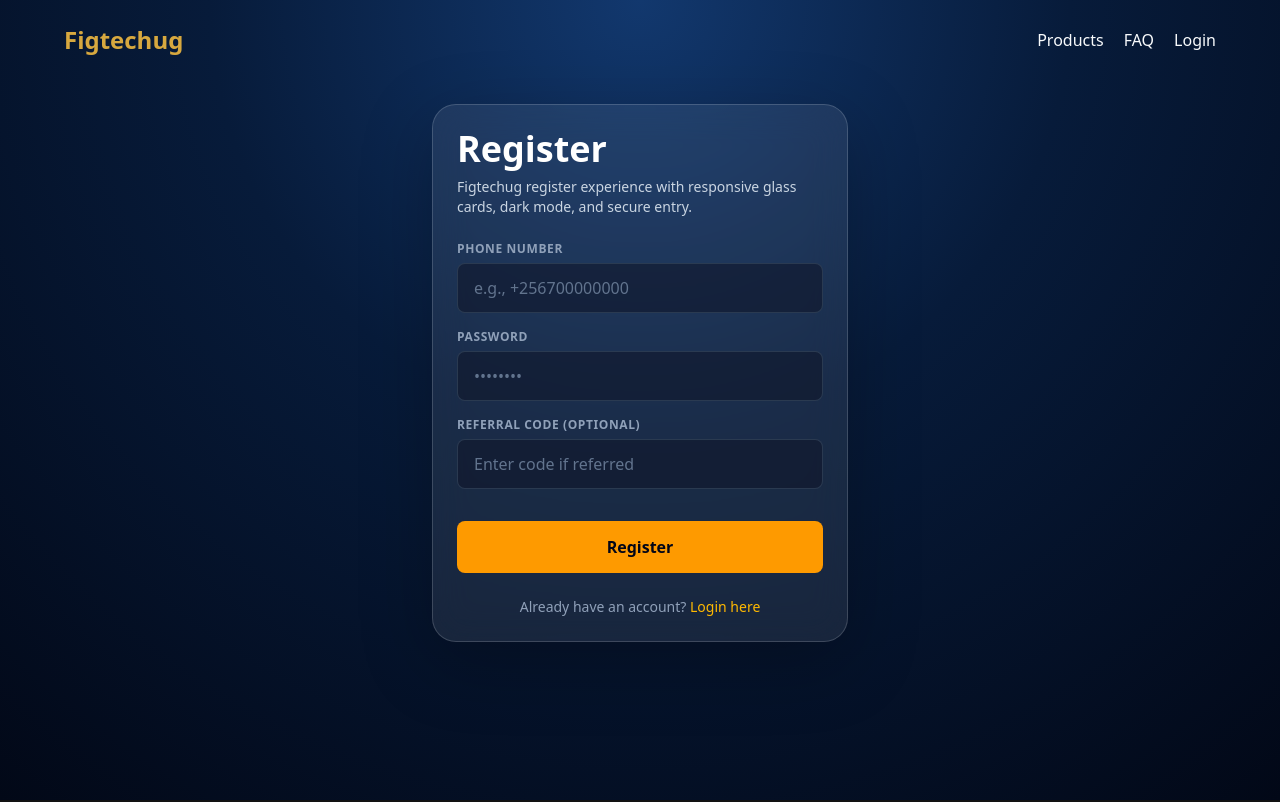
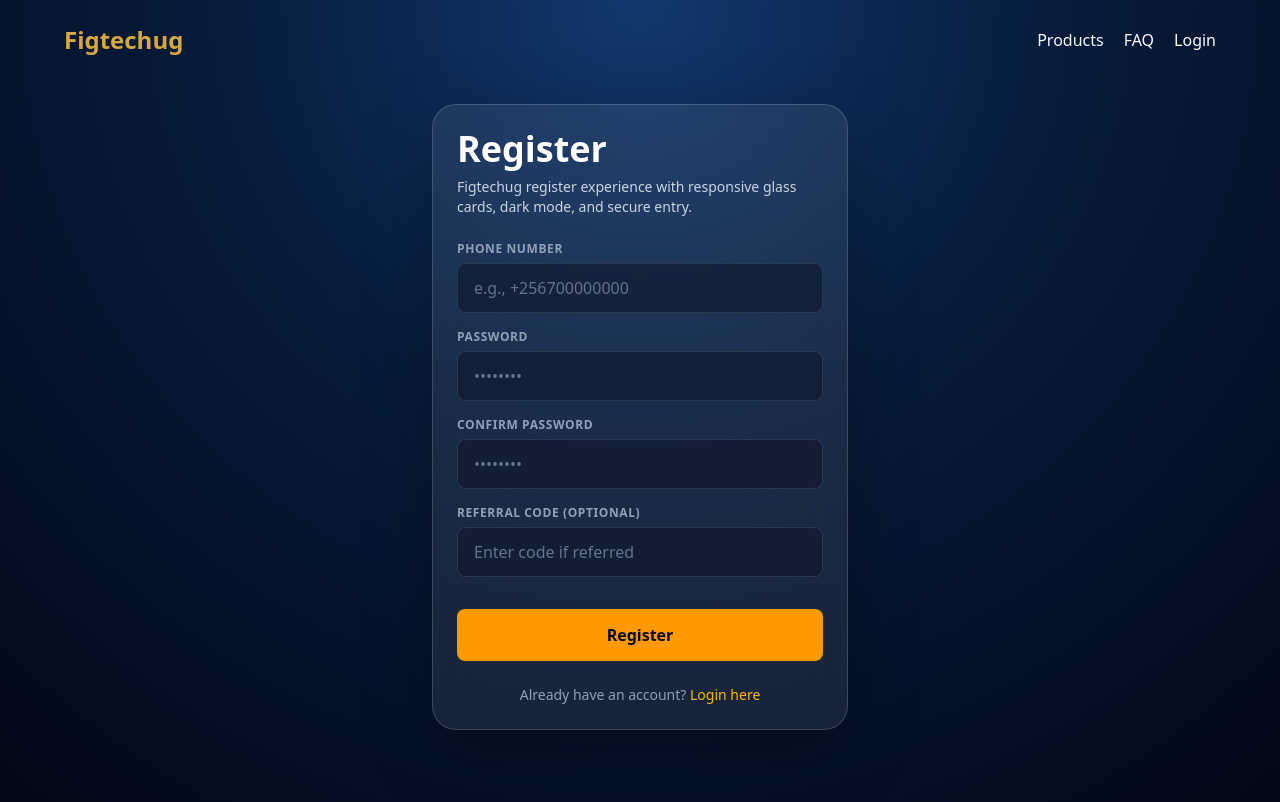
Before and after one commit to kakooza-cyber/Figtechug, a Next.js app: page /register in a window 1280 px wide. Built offline with nearby package versions, Linux system fonts and the light colour scheme.

Commit message:
Add confirm password and referral code fields

```diff
--- a/src/app/register/page.tsx
+++ b/src/app/register/page.tsx
@@ -1,3 +1,4 @@
+
 'use client';
 
 import { useState } from 'react';
@@ -8,33 +9,46 @@ export default function Page() {
   const router = useRouter();
   const [phone, setPhone] = useState('');
   const [password, setPassword] = useState('');
-  const [referredByCode, setReferredByCode] = useState('');
+  const [confirmPassword, setConfirmPassword] = useState('');
+  const [referralCode, setReferralCode] = useState('');
   const [error, setError] = useState('');
   const [loading, setLoading] = useState(false);
 
   const handleSubmit = async (e: React.FormEvent) => {
     e.preventDefault();
     setError('');
+
+    if (password !== confirmPassword) {
+      setError('Passwords do not match');
+      return;
+    }
+
     setLoading(true);
 
     try {
-      const res = await fetch('/api/register', {
+      // Pointing to your exact backend endpoint
+      const res = await fetch('/api/auth/register', {
         method: 'POST',
         headers: { 'Content-Type': 'application/json' },
         body: JSON.stringify({
           phone,
           password,
-          referredByCode
+          confirmPassword,
+          referralCode: referralCode || undefined
         }),
       });
 
       const data = await res.json();
 
       if (!res.ok) {
-        throw new Error(data.error || 'Registration failed');
+        throw new Error(data.message || data.error || 'Registration failed');
       }
 
-      // Automatically redirect to login page after successful signup
+      // Save token if your app uses localStorage/cookies
+      if (data.token) {
+        localStorage.setItem('token', data.token);
+      }
+
       router.push('/login?registered=true');
     } catch (err: any) {
       setError(err.message);
@@ -89,13 +103,27 @@ export default function Page() {
 
             <div>
               <label className="block text-xs font-semibold uppercase tracking-wider text-slate-400 mb-1.5">
+                Confirm Password
+              </label>
+              <input
+                type="password"
+                required
+                placeholder="••••••••"
+                value={confirmPassword}
+                onChange={(e) => setConfirmPassword(e.target.value)}
+                className="w-full px-4 py-3 bg-slate-900/60 border border-slate-700/80 rounded-lg text-white focus:outline-none focus:ring-2 focus:ring-amber-500 focus:border-transparent placeholder-slate-500 transition-all"
+              />
+            </div>
+
+            <div>
+              <label className="block text-xs font-semibold uppercase tracking-wider text-slate-400 mb-1.5">
                 Referral Code (Optional)
               </label>
               <input
                 type="text"
                 placeholder="Enter code if referred"
-                value={referredByCode}
-                onChange={(e) => setReferredByCode(e.target.value)}
+                value={referralCode}
+                onChange={(e) => setReferralCode(e.target.value)}
                 className="w-full px-4 py-3 bg-slate-900/60 border border-slate-700/80 rounded-lg text-white focus:outline-none focus:ring-2 focus:ring-amber-500 focus:border-transparent placeholder-slate-500 transition-all"
               />
             </div>
```
